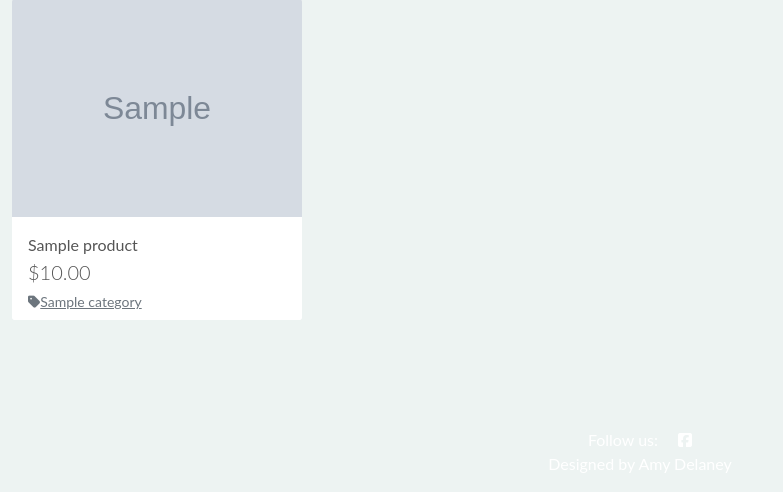
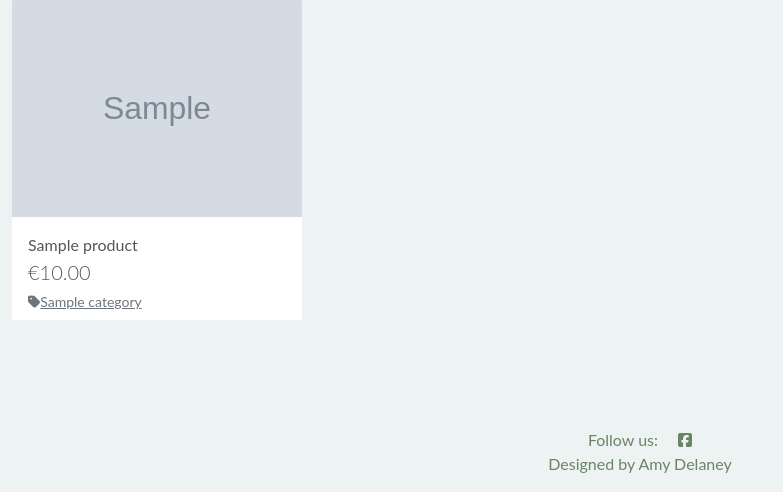
Before and after one commit to AmyDelaney94/Forevergreen_Cacti, a Django app: page /products/ in a window 1280 px wide. Shown: the part 308-800 px from the top of the page, without its empty margins (0-783 px from the left). Run offline with Django 4.2, Linux system fonts and the light colour scheme; tables that the repository leaves empty hold one stand-in row (values such as "Sample post"); grey boxes marked "Sample" are stand-in pictures; some libraries are stand-ins or nearby versions.

Commit message:
update footer and removed dollar sign

```diff
--- a/products/templates/products/product_detail.html
+++ b/products/templates/products/product_detail.html
@@ -29,7 +29,7 @@
         <div class="col-12 col-md-6 col-lg-4">
             <div class="product-details-container mb-5 mt-md-5">
                 <p class="mb-0">{{ product.name }}</p>
-                <p class="lead mb-0 text-left font-weight-bold">${{ product.price }}</p>
+                <p class="lead mb-0 text-left font-weight-bold">€{{ product.price }}</p>
                 {% if product.category %}
                 <p class="small mt-1 mb-0">
                     <a class="text-muted" href="{% url 'products' %}?category={{ product.category.name }}">
--- a/products/templates/products/products.html
+++ b/products/templates/products/products.html
@@ -78,7 +78,7 @@
                     <div class="card-footer bg-white pt-0 border-0 text-left">
                         <div class="row">
                             <div class="col">
-                                <p class="lead mb-0 text-left font-weight-bold">${{ product.price }}</p>
+                                <p class="lead mb-0 text-left font-weight-bold">€{{ product.price }}</p>
                                 {% if product.category %}
                                 <p class="small mt-1 mb-0">
                                     <a class="text-muted"
--- a/products/views.py
+++ b/products/views.py
@@ -25,7 +25,6 @@ def all_products(request):
             if sortkey == 'name':
                 sortkey = 'lower_name'
                 products = products.annotate(lower_name=Lower('name'))
-
             if sortkey == 'category':
                 sortkey = 'category__name'
 
--- a/static/css/style.css
+++ b/static/css/style.css
@@ -108,7 +108,7 @@ a.categoty-tag > span.badge:hover {
 /* Footer */
 .foot-bg {
     background-color: #edf3f2;
-    color: #698467 !important;
+    color: #698467;
 }
 
 /* Media Queries */
--- a/templates/base.html
+++ b/templates/base.html
@@ -167,11 +167,11 @@
 
     <!-- Footer -->
     <footer class="footer mt-auto py-3 foot-bg container-fluid fixed-bottom">
-        <p class="m-0 text-center text-white">Follow us:
+        <p class="m-0 text-center">Follow us:
             <a href="https://www.facebook.com" target="_blank" rel="noopener"
-                aria-label="Visit our Facebook page for more"><i class="fab fa-facebook-square ms-3 text-white"></i></a>
+                aria-label="Visit our Facebook page for more"><i class="fab fa-facebook-square ms-3" style=color:#698467></i></a>
         </p>
-        <p class="m-0 text-center text-white">Designed by Amy Delaney</p>
+        <p class="m-0 text-center">Designed by Amy Delaney</p>
     </footer>
 
     <script>
```
